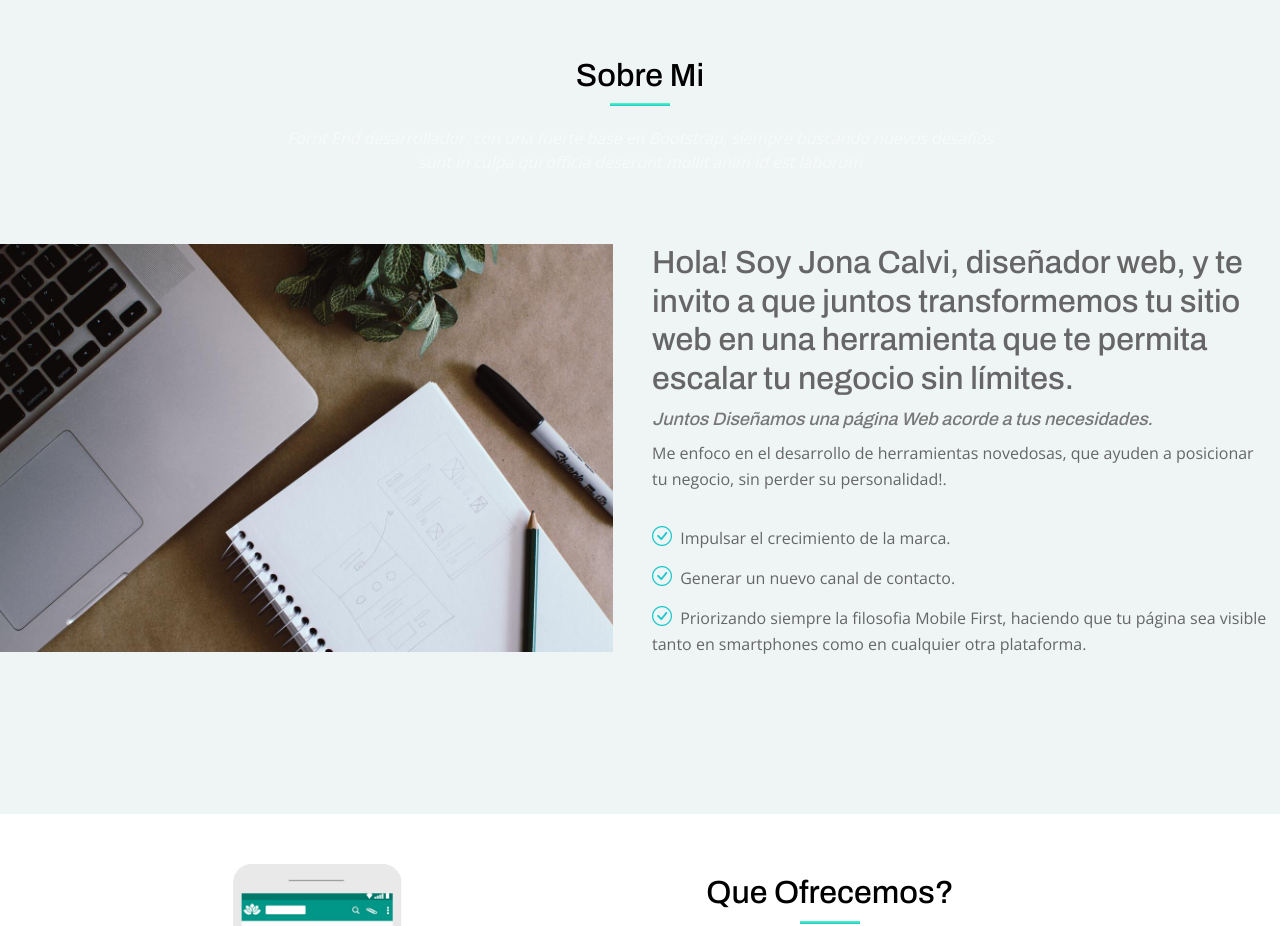
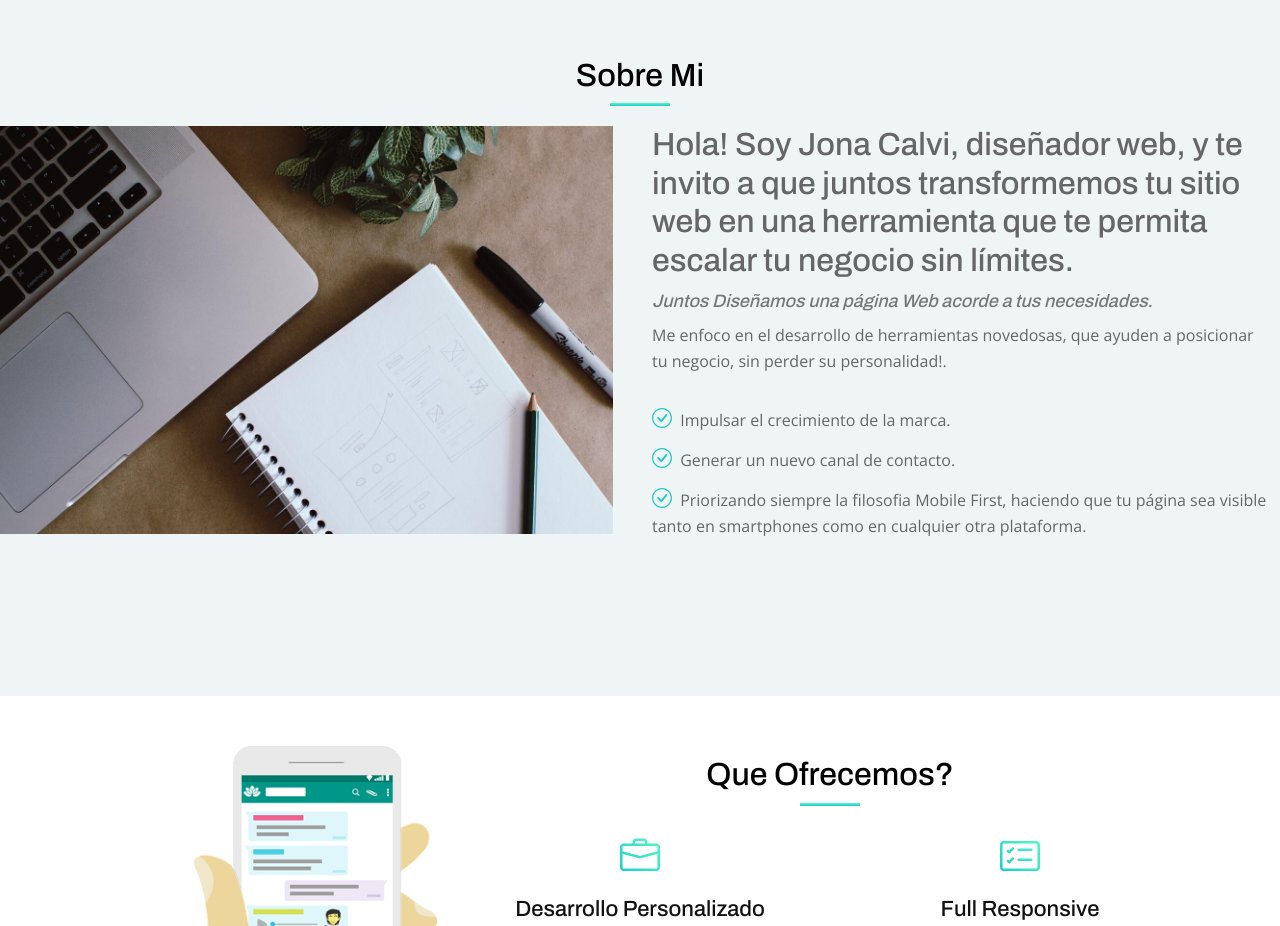
Before and after one commit to JonaCalvi/Portfolio, a plain HTML site: page index.html in a window 1280 px wide. Shown: the part 803-1729 px from the top of the page. Drawn offline with nearby package versions, Linux system fonts and the light colour scheme.

Commit message:
cambios portfolio

```diff
--- a/index.html
+++ b/index.html
@@ -95,10 +95,6 @@
         <div class="section-header">
           <h3 class="section-title" style="color: black">Sobre Mi</h3>
           <span class="section-divider"></span>
-          <p class="section-description">
-            Fornt End desarrollador, con una fuerte base en Bootstrap, siempre buscando nuevos desafíos<br>
-            sunt in culpa qui officia deserunt mollit anim id est laborum
-          </p>
         </div>
 
         <div class="row">
```
